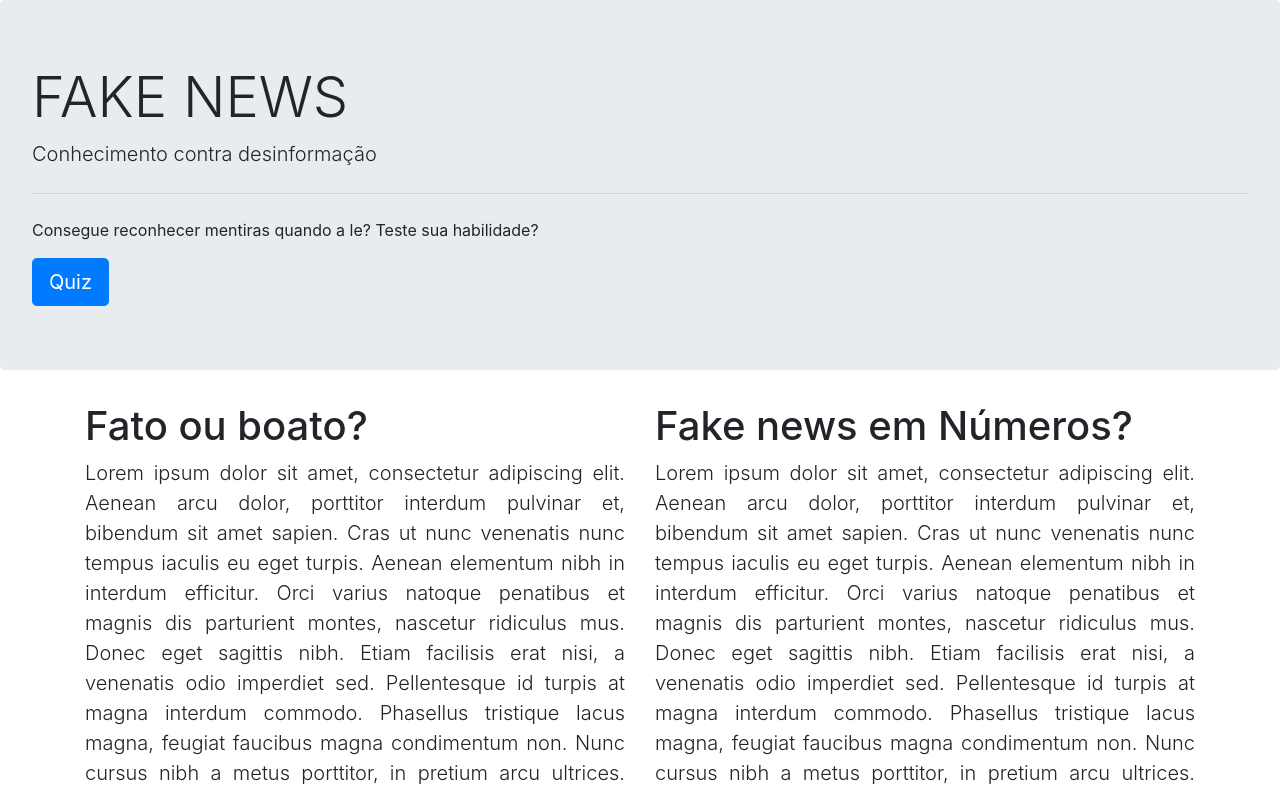
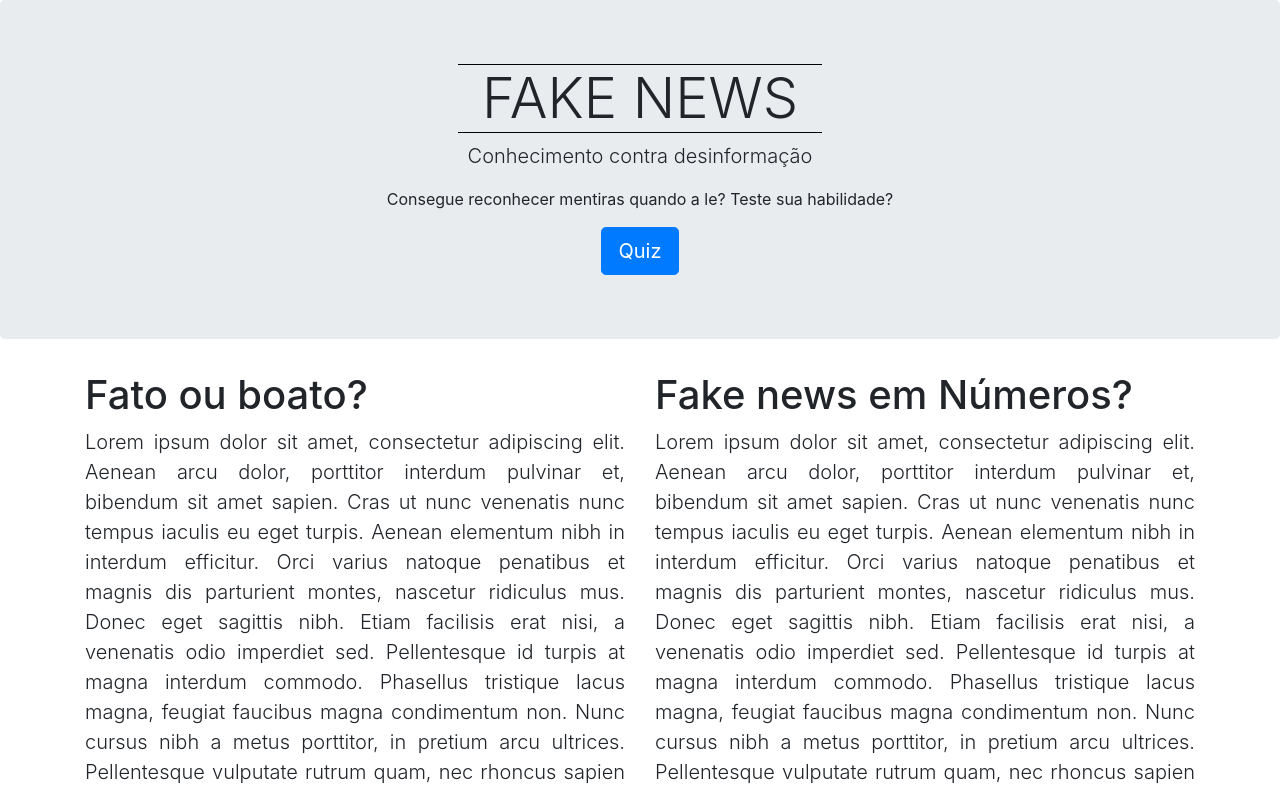
Before and after one commit to Freitas29/Fake-news, a website: page src/index.html in a window 1280 px wide. Shown: the top 792 px of the page. Drawn offline with nearby package versions, Linux system fonts and the light colour scheme.

Commit message:
Refactor to border in name Fake news

```diff
--- a/src/index.css
+++ b/src/index.css
@@ -1,6 +1,19 @@
+.custom-name{
+    width: 30%;
+    border-top: 0.5px solid black;
+    border-bottom: 0.5px solid black;
+}
+
+
 @media (max-width: 768px) {
     .custom-arrow{
         display: none !important;
         visibility: hidden;
     }
+
+    .custom-name{
+        width: 60%;
+        border-top: 0.5px solid black;
+        border-bottom: 0.5px solid black;
+    }
 }
--- a/src/index.html
+++ b/src/index.html
@@ -10,11 +10,20 @@
 </head>
 <body>
     <div class="jumbotron">
-        <h1 class="display-4">FAKE NEWS</h1>
-        <p class="lead">Conhecimento contra desinformação</p>
-        <hr class="my-4">
-        <p>Consegue reconhecer mentiras quando a le? Teste sua habilidade?</p>
-        <a class="btn btn-primary btn-lg" href="#" role="button">Quiz</a>
+        <div class="row d-flex align-items-center justify-content-center">
+            <div class="col-12 col-lg-12 d-flex align-items-center justify-content-center">
+                <h1 class="display-4 text-center custom-name">FAKE NEWS</h1>
+            </div>
+            <div class="col-12 col-lg-12 d-flex  align-items-center justify-content-center">
+                    <p class="lead text-center">Conhecimento contra desinformação</p>
+            </div>
+            <div class="col-12 col-lg-12 d-flex align-items-center justify-content-center">
+                <p class="text-center">Consegue reconhecer mentiras quando a le? Teste sua habilidade?</p>
+            </div>
+            <div class="col-12 col-lg-12 d-flex align-items-center justify-content-center">
+                <a class="btn btn-primary btn-lg" href="#" role="button">Quiz</a>
+            </div>
+        </div>
     </div>
 
     <div class="container">
```
